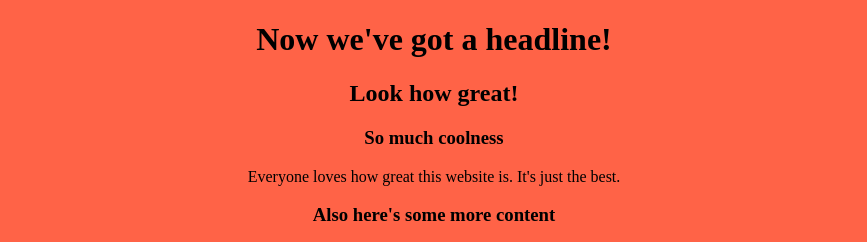
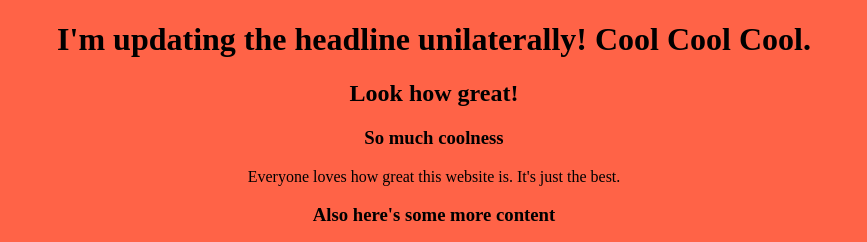
Before and after one commit to owenkcraig/gitCollabTest, a plain HTML site: page index.html in a window 1280 px wide. Shown: the top 242 px of the page, without its empty margins (206-1073 px from the left). Drawn offline with Linux system fonts and the light colour scheme.

Commit message:
Updated h1
Directly on master! Without telling Owen! Wild Wild West!

```diff
--- a/index.html
+++ b/index.html
@@ -5,7 +5,7 @@
     <meta name="viewport" content="width=device-width, initial-scale=1.0">
     <title>Document</title>
     <header>
-        <h1>Now we've got a headline!</h1>
+        <h1>I'm updating the headline unilaterally! Cool Cool Cool.</h1>
         <h2>Look how great!</h2>
     <link rel="stylesheet" href="style.css">
     </header>
```
